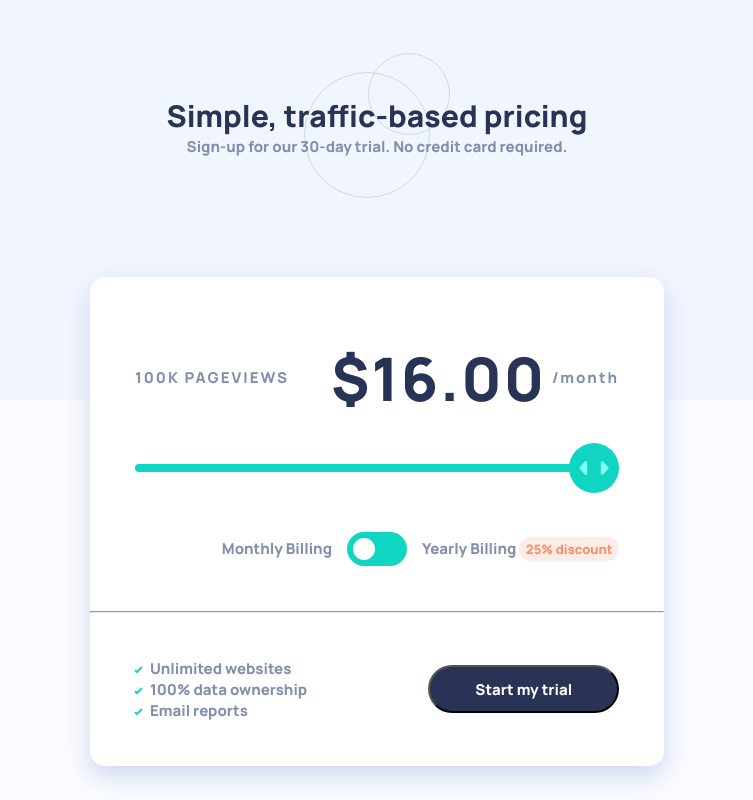
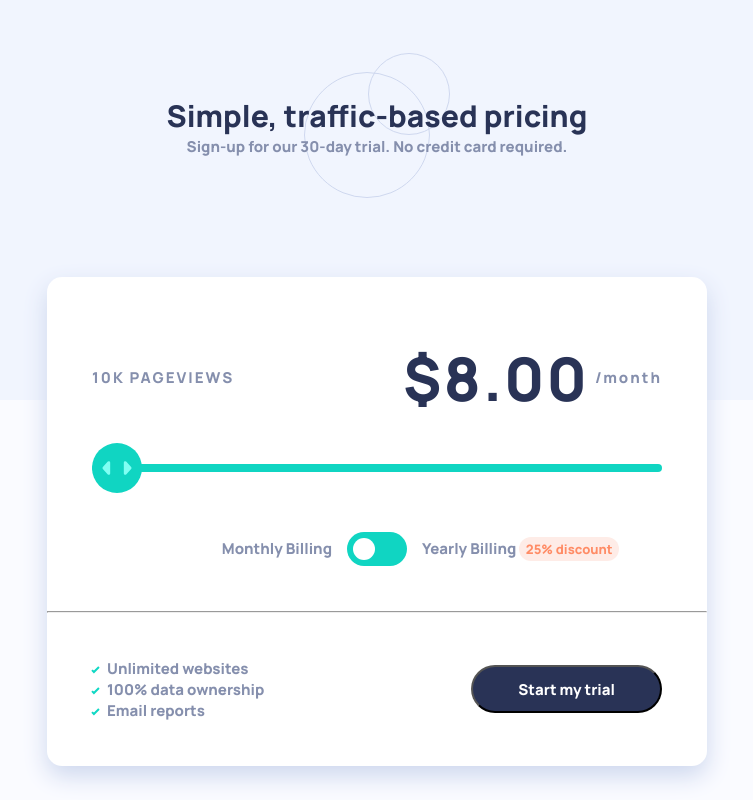
Before and after one commit to KaceyXam/interactive-pricing-component, a React (Vite) app: page / in a window 1280 px wide. Shown: the whole page, without its empty margins (263-1016 px from the left). Built offline with nearby package versions, Linux system fonts and the light colour scheme.

Commit message:
Added Javascript Functionality

```diff
--- a/src/components/Pricing.scss
+++ b/src/components/Pricing.scss
@@ -4,6 +4,7 @@
 	background-color: vars.$pricing-background;
 	box-shadow: 0 10px 25px vars.$toggle-bg;
 	border-radius: 1em;
+	min-width: 660px;
 }
 
 .switch {
@@ -79,6 +80,9 @@ input:checked + .slider:before {
 		background-color: vars.$discount-bg;
 		padding: 0.25em 0.5em;
 	}
+	.yearly {
+		justify-self: start;
+	}
 }
 
 .top {
@@ -131,6 +135,9 @@ input:checked + .slider:before {
 			background-repeat: no-repeat;
 			background-size: 2em;
 			cursor: pointer;
+			&:hover {
+				box-shadow: 0 0px 25px -5px vars.$slider-bg;
+			}
 		}
 		// firefox
 		&::-moz-range-progress {
@@ -150,6 +157,9 @@ input:checked + .slider:before {
 			background-repeat: no-repeat;
 			background-size: 2em;
 			cursor: pointer;
+			&:hover {
+				box-shadow: 0 0px 25px -5px vars.$slider-bg;
+			}
 		}
 
 		&::-moz-range-track {
--- a/src/components/PricingMain.tsx
+++ b/src/components/PricingMain.tsx
@@ -1,26 +1,83 @@
+import { ChangeEvent, useEffect, useState } from "react";
 import "./Pricing.scss";
 
+const PAGE_VIEWS = ["10k", "50k", "100k", "500k", "1m"];
+const PRICE_MONTHLY = [8, 12, 16, 24, 36];
+
+function Switch({ toggleFunc }: { toggleFunc: Function }) {
+	const [checked, setChecked] = useState(false);
+	const handleChange = () => {
+		setChecked(!checked);
+	};
+
+	useEffect(() => {
+		toggleFunc(checked);
+	}, [checked]);
+
+	return (
+		<div className="paymentswitch">
+			<label htmlFor="switch">Monthly Billing</label>
+			<label className="switch" id="switch">
+				<input type="checkbox" onChange={handleChange} />
+				<span className="slider round"></span>
+			</label>
+			<label className="yearly">
+				Yearly Billing <span className="discount">25% discount</span>
+			</label>
+		</div>
+	);
+}
+
 export default function PricingComponent() {
+	const [isYearly, setIsYearly] = useState(true);
+	const [sliderValue, setSliderValue] = useState(0);
+
+	const [pageViews, setPageViews] = useState(PAGE_VIEWS[sliderValue]);
+	const [price, setPrice] = useState(PRICE_MONTHLY[sliderValue]);
+
+	const toggleIsYearly = (newVal: boolean) => {
+		setIsYearly(() => {
+			return newVal;
+		});
+	};
+
+	const sliderChange = (e: ChangeEvent) => {
+		const target = e.target as HTMLInputElement;
+		setSliderValue(parseFloat(target.value));
+	};
+
+	useEffect(() => {
+		setPageViews(() => {
+			return PAGE_VIEWS[sliderValue];
+		});
+	}, [sliderValue]);
+
+	useEffect(() => {
+		setPrice(() => {
+			if (isYearly)
+				return PRICE_MONTHLY[sliderValue] - PRICE_MONTHLY[sliderValue] * 0.25;
+			return PRICE_MONTHLY[sliderValue];
+		});
+	}, [sliderValue, isYearly]);
+
 	return (
 		<section className="pricing">
 			<div className="top">
 				<div className="pricesection">
-					<div className="pageviews">100k pageviews</div>
+					<div className="pageviews">{pageViews} pageviews</div>
 					<div className="price">
-						$16.00 <span className="per">/month</span>
+						${price}.00{" "}
+						<span className="per">/{isYearly ? "year" : "month"}</span>
 					</div>
 				</div>
-				<input type="range" min={0} max={6} />
-				<div className="paymentswitch">
-					<label htmlFor="switch">Monthly Billing</label>
-					<label className="switch" id="switch">
-						<input type="checkbox" />
-						<span className="slider round"></span>
-					</label>
-					<label>
-						Yearly Billing <span className="discount">25% discount</span>
-					</label>
-				</div>
+				<input
+					onChange={sliderChange}
+					value={sliderValue}
+					type="range"
+					min={0}
+					max={4}
+				/>
+				<Switch toggleFunc={toggleIsYearly} />
 			</div>
 			<hr />
 			<div className="bottom">
```
